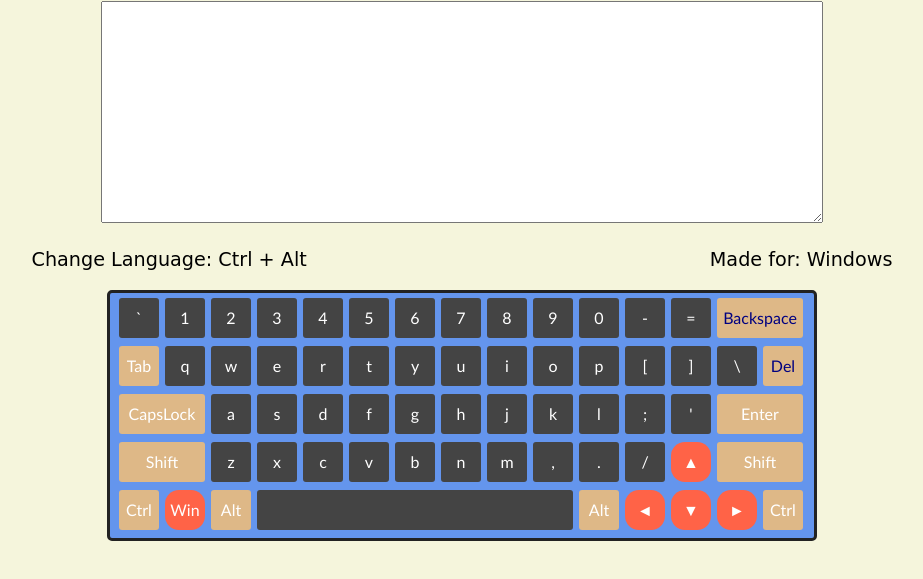
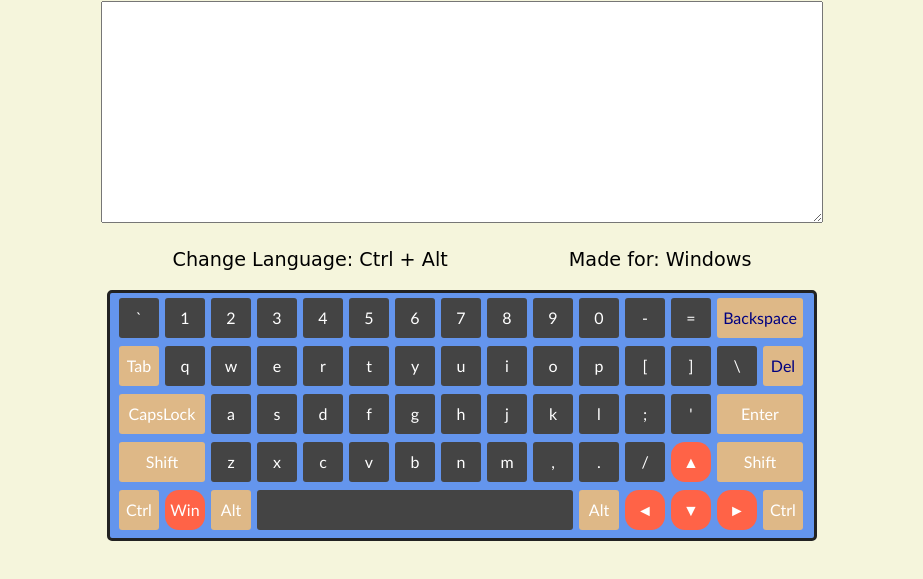
Before and after one commit to Nick-2805/RSS-Virtual-Keyboard, a plain HTML site: page index.html in a window 1280 px wide. Shown: the part 67-646 px from the top of the page, without its empty margins (178-1101 px from the left). Drawn offline with Linux system fonts and the light colour scheme.

Commit message:
Update main.css

```diff
--- a/main.css
+++ b/main.css
@@ -21,7 +21,8 @@ body {
 	color: #444444;
 }
 .wrapper__info{
-	margin: 1.3em 0 1em;
+	max-width: 700px;
+	margin: 1.3em auto 1em;
 	display: flex;
 	justify-content: space-around;
 	align-items: center;
```
